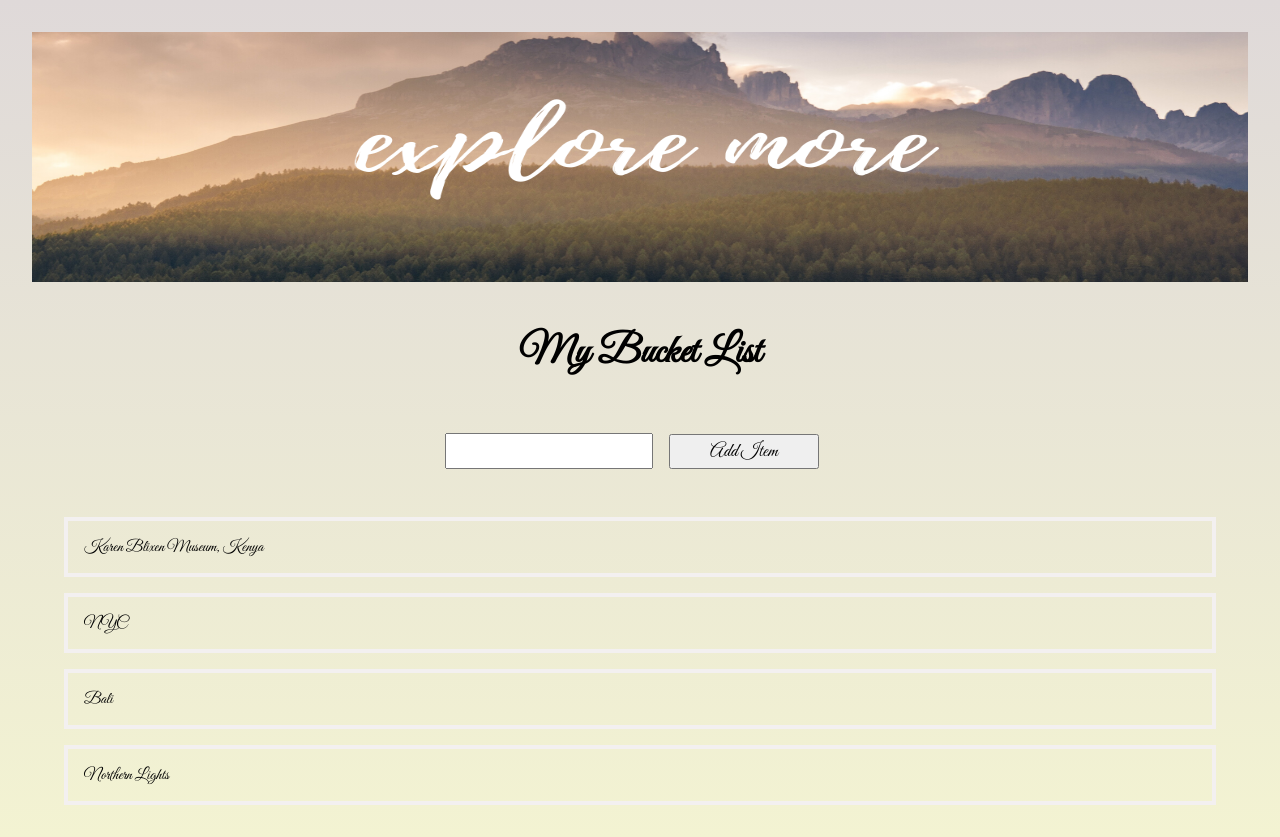
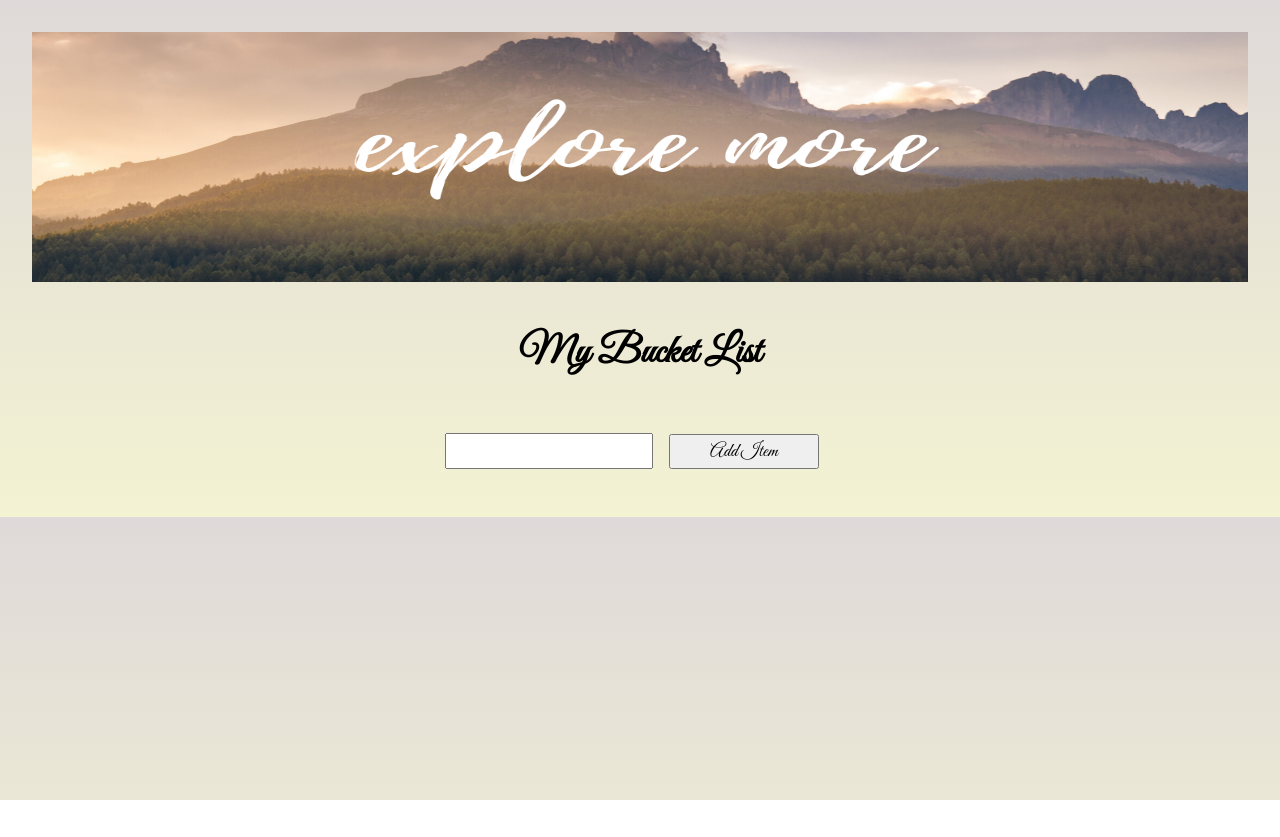
Before and after one commit to emilyjspencer/Bucket-List, a React (Create React App) app: page / in a window 1280 px wide. After the commit the page ends 800 px from the top, so only its background shows below. Built offline with nearby package versions, Linux system fonts and the light colour scheme.

Commit message:
Removes initial state, so only new items can be added

```diff
--- a/src/App.js
+++ b/src/App.js
@@ -8,10 +8,7 @@ import Header from './components/Header/Header';
 const App = () =>  {
 
   const [bucketListItems, setBucketListItems] = useState([
-    {id: 'i1', text: 'Karen Blixen Museum, Kenya'},
-    {id: 'i1', text: 'NYC'},
-    {id: 'i3', text: 'Bali'},
-    {id: 'i4', text: 'Northern Lights'}
+
   ]);
 
 const addNewItemHandler = (newItem) => {
```
